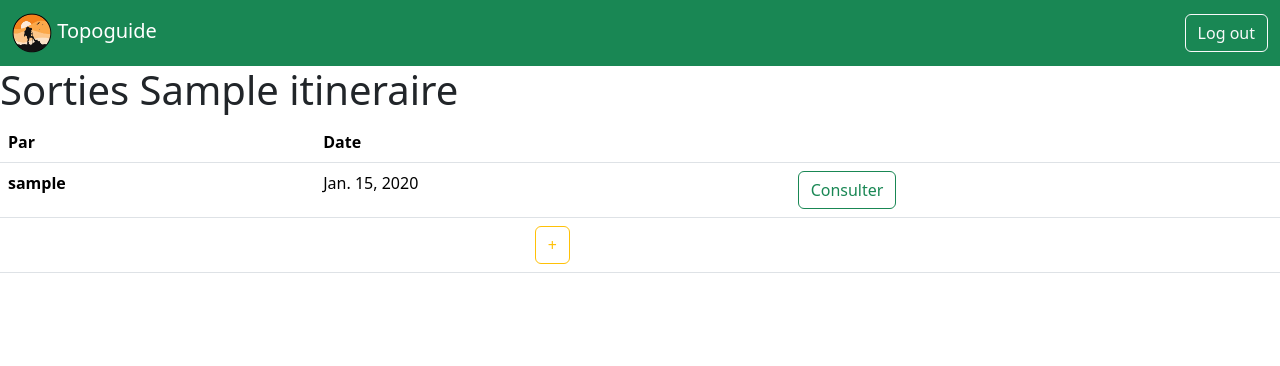
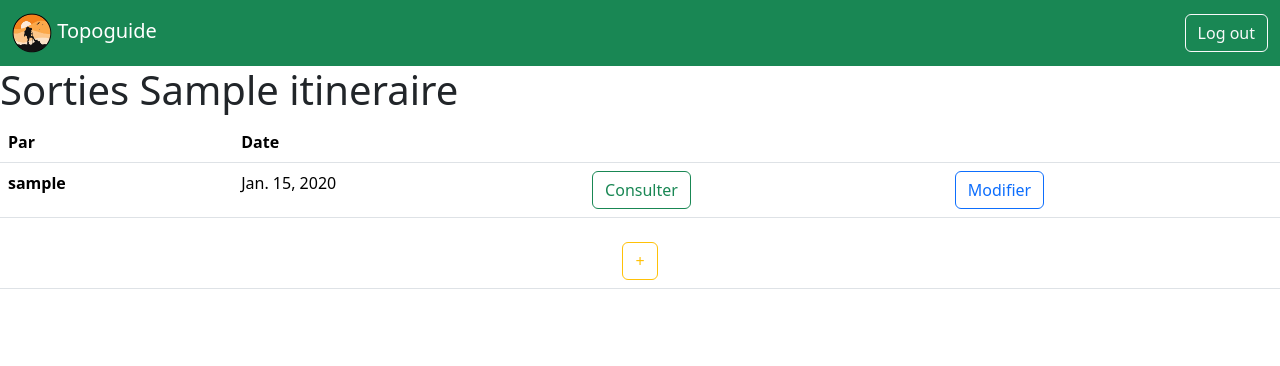
Before and after one commit to Lucas-Dfr/topoguide-lucas-defrance, a Django app: page /sorties/1/ in a window 1280 px wide. Shown: the top 366 px of the page. Run offline with Django 4.2, Linux system fonts and the light colour scheme; a user stored in the database is signed in; tables that the repository leaves empty hold one stand-in row (values such as "Sample post"); some libraries are stand-ins or nearby versions.

Commit message:
Add button to edit

```diff
--- a/topoguide/itineraires/templates/itineraires/sorties.html
+++ b/topoguide/itineraires/templates/itineraires/sorties.html
@@ -13,6 +13,7 @@
             <th scope="col">Par</th>
             <th scope="col">Date</th>
             <th scope="col"></th>
+            <th scope="col"></th>
         </tr>
     </thead>
     <tbody>
@@ -21,13 +22,19 @@
         <th scope="row">{{ excursion.utilisateur }}</td>
         <td>{{ excursion.date }}</td>
         <td><button onclick="document.location='{% url 'itineraires:sortie_detail' excursion.id %}'" type="button" class="btn btn-outline-success">Consulter</button></td>
+        <td><button onclick="document.location='{% url 'itineraires:sortie_update' excursion.id %}'" type="button" class="btn btn-outline-primary">Modifier</button></td>
     </tr>
     {% endfor %}
-    <tr>
-        <td></td>
-        <td class="text-center"><button onclick="document.location='{% url 'itineraires:sortie_new' %}'" type="button" class="btn btn-outline-warning">+</button></td>
-        <td></td>
-    </tr>
+
+    </tbody>
+
+    <table class="table">
+    <tbody>
+        <tr>
+            <td></td>
+            <td class="text-center"><button onclick="document.location='{% url 'itineraires:sortie_new' %}'" type="button" class="btn btn-outline-warning">+</button></td>
+            <td></td>
+        </tr>
     </tbody>
 
     {% endblock content %}
```
